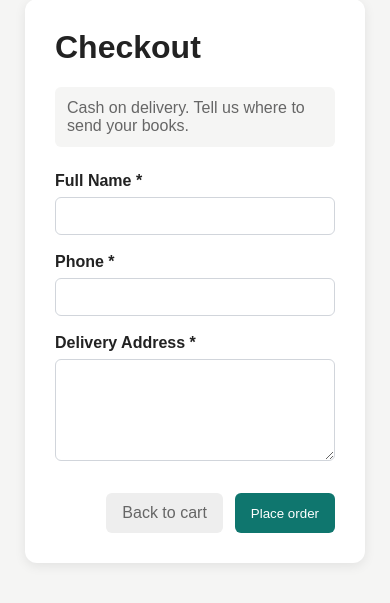
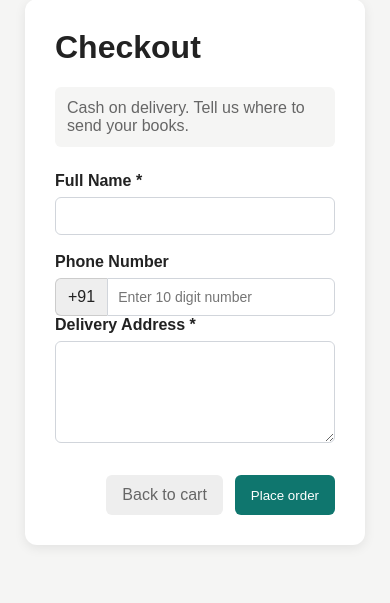
Before and after one commit to JamesReddy19/PageTurnerBooks, a Flask app: page /checkout in a window 390 px wide. Shown: the part 167-770 px from the top of the page. Run offline with Flask 3, Linux system fonts and the light colour scheme.

Commit message:
Improved phone number validation and layout

```diff
--- a/static/script.js
+++ b/static/script.js
@@ -7,6 +7,13 @@ function validatePhone() {
     if (phone.length !== 10) {
 
         alert("Phone number must be exactly 10 digits.");
+
+        return false;
+    }
+
+    if (!["6", "7", "8", "9"].includes(phone[0])) {
+
+        alert("Phone number must start with 6, 7, 8 or 9.");
 
         return false;
     }
--- a/static/style.css
+++ b/static/style.css
@@ -518,3 +518,26 @@ css
     object-fit: contain;
     display: block;
 }
+
+.phone-input {
+    display: flex;
+    align-items: stretch;
+    width: 100%;
+}
+
+.phone-input span {
+    display: flex;
+    align-items: center;
+    padding: 0 12px;
+    background-color: #eeeeee;
+    border: 1px solid #ccc;
+    border-right: none;
+    border-radius: 6px 0 0 6px;
+}
+
+.phone-input input {
+    flex: 1;
+    width: auto;
+    margin: 0;
+    border-radius: 0 6px 6px 0;
+}
--- a/templates/checkout.html
+++ b/templates/checkout.html
@@ -25,15 +25,22 @@
             required
         >
 
-        <label for="phone">Phone *</label>
+        <label>Phone Number</label>
+
+<div class="phone-input">
+
+    <span>+91</span>
 
     <input
         type="text"
         id="phone"
         name="phone"
-            maxlength="10"
+        placeholder="Enter 10 digit number"
         required
     >
+
+</div>
+
 
         <label for="address">Delivery Address *</label>
 
```
Also changed, not shown: database.db. Lines whose indentation alone changed are shown as unchanged.
